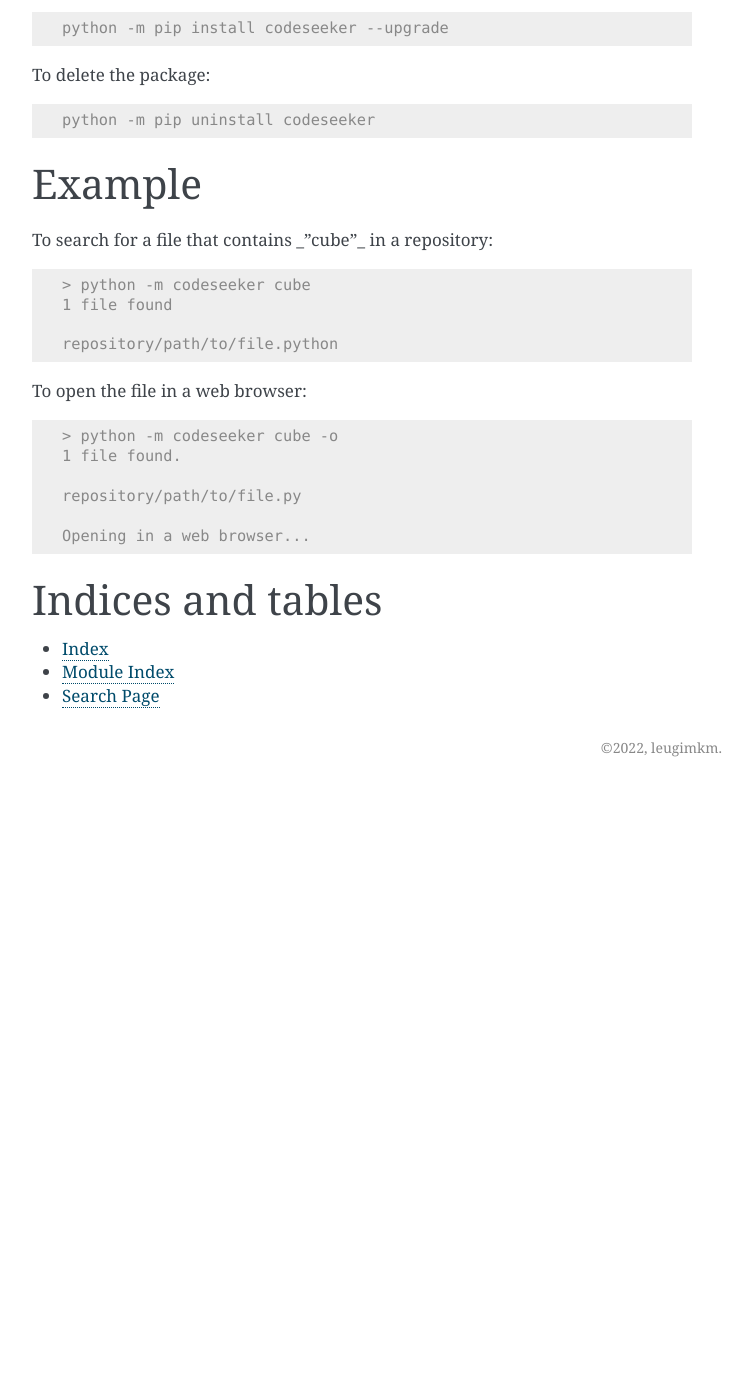
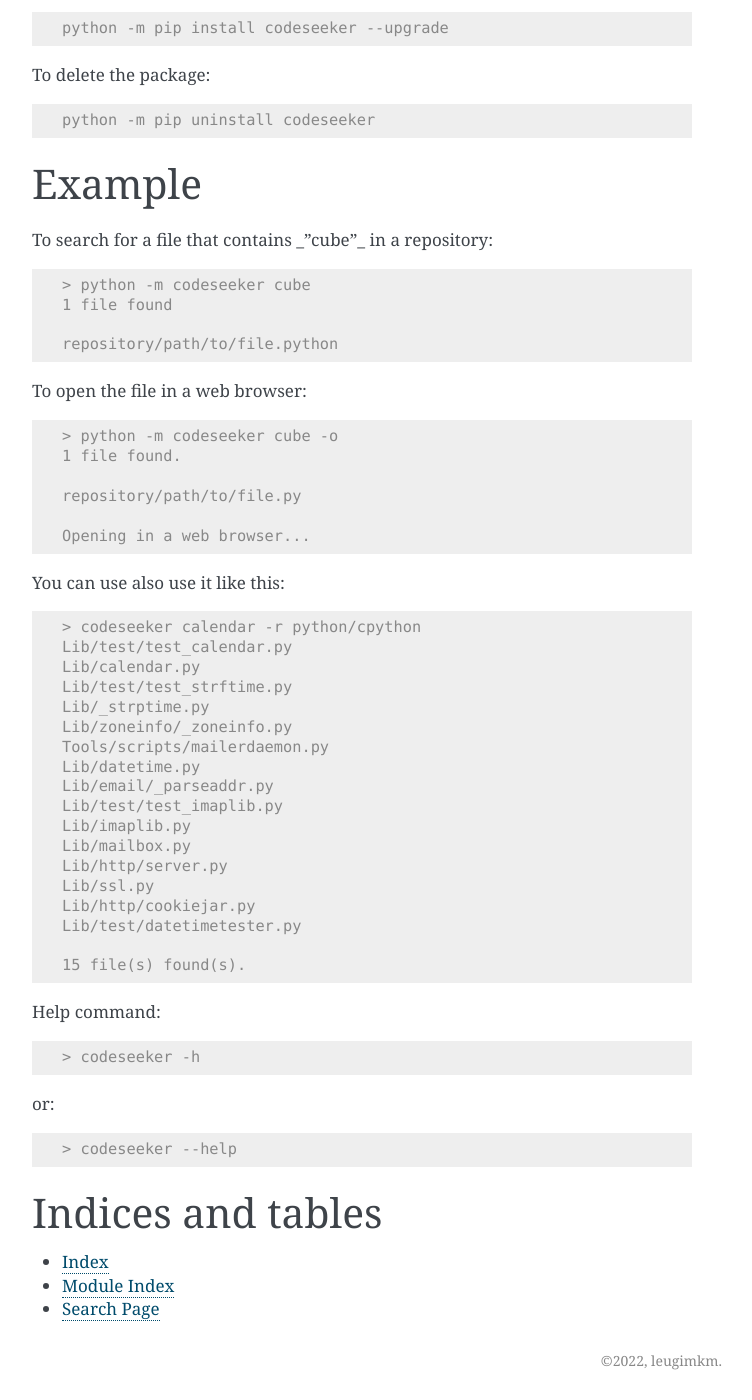
Before and after one commit to leugimkm/codeseeker, a Sphinx documentation site: the page built from docs/source/index.rst, in a window 1280 px wide and 1400 px high, scrolled down 551 px. Shown: the whole window, without its empty margins (388-1140 px from the left). Built offline with Sphinx 7.4.7, drawn with Linux system fonts in a browser that asks for light colours; before the commit the page ends 1338 px from its top, so only the background shows below that.

Commit message:
added examples to index

```diff
--- a/docs/source/index.rst
+++ b/docs/source/index.rst
@@ -67,6 +67,41 @@ To open the file in a web browser:
 
    Opening in a web browser...
 
+You can use also use it like this:
+
+.. code-block:: console
+
+   > codeseeker calendar -r python/cpython
+   Lib/test/test_calendar.py
+   Lib/calendar.py
+   Lib/test/test_strftime.py
+   Lib/_strptime.py
+   Lib/zoneinfo/_zoneinfo.py
+   Tools/scripts/mailerdaemon.py
+   Lib/datetime.py
+   Lib/email/_parseaddr.py
+   Lib/test/test_imaplib.py
+   Lib/imaplib.py
+   Lib/mailbox.py
+   Lib/http/server.py
+   Lib/ssl.py
+   Lib/http/cookiejar.py
+   Lib/test/datetimetester.py
+
+   15 file(s) found(s).
+
+Help command:
+
+.. code-block:: console
+
+   > codeseeker -h
+
+or:
+
+.. code-block:: console
+
+   > codeseeker --help
+
 
 Indices and tables
 ==================
```
